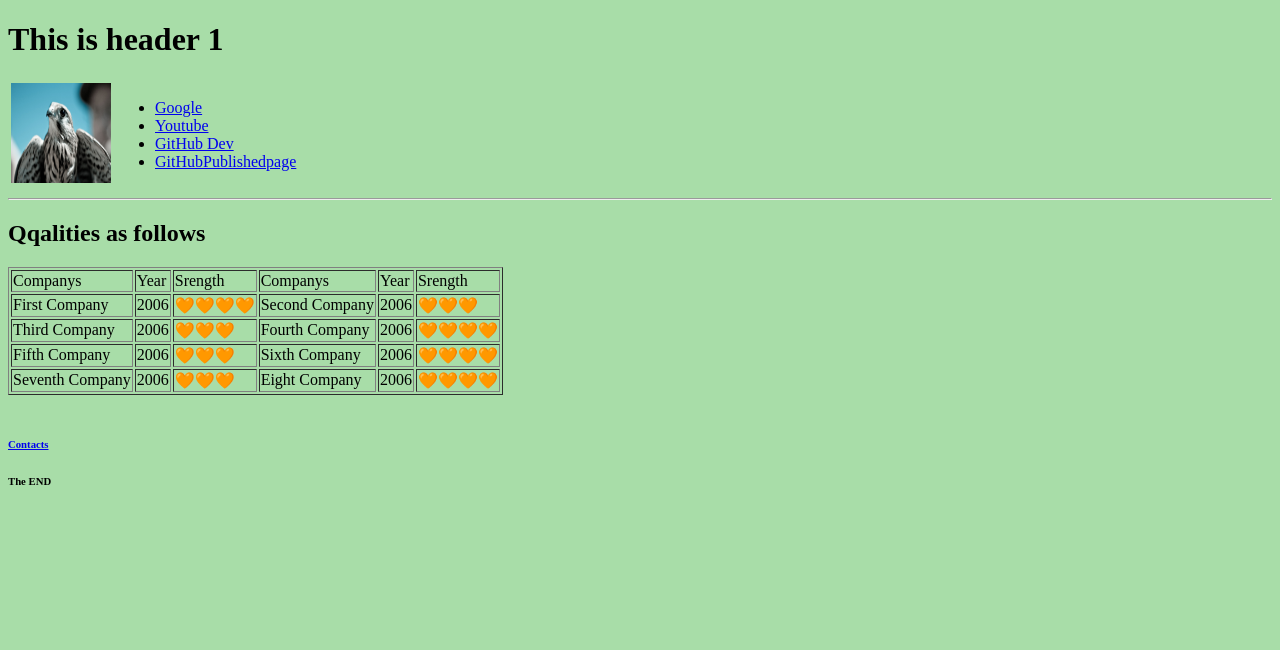
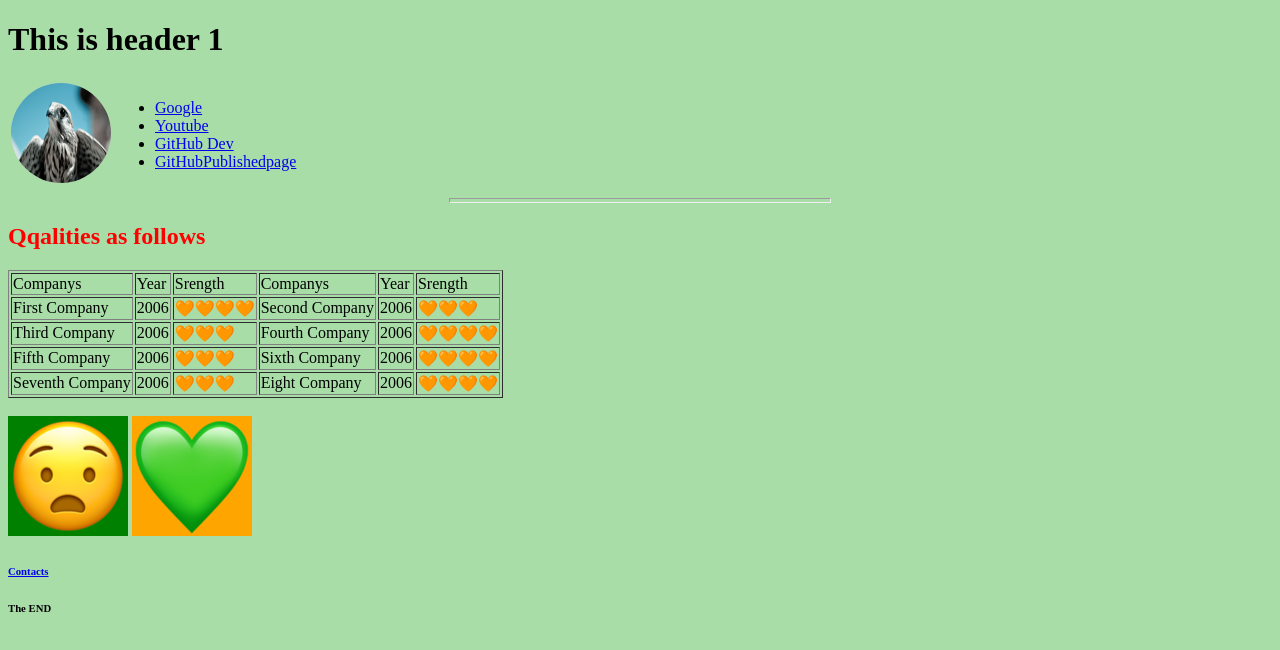
Before and after one commit to subash141984/CV, a plain HTML site: page index.html in a window 1280 px wide. Drawn offline with Linux system fonts and the light colour scheme.

Commit message:
Add files via upload

```diff
--- a/index.html
+++ b/index.html
@@ -9,20 +9,20 @@
 <tr>
 <td>
 <link rel="stylesheet" href="sample.css" >
-<img <img class="fit-picture" src="img01.jpg" alt=profilepic" >
+<img class="fit-picture" src="img01.jpg" alt=profilepic" >
 </td>
 <td>
 <ul>
 <li> <a href="https://www.google.com" target="_blank"> Google </a></li>
 <li> <a href="https://www.youtube.com" target="_blank"> Youtube </a> </li>
 <li> <a href="https://github.com/subash141984/CV" target="_blank"> GitHub Dev </a></li>
-<li> <a href="https://subash141984.github.io/CV/" target="_blank"> GitHubPublishedpage </a></li>
+<li> <a href="https://subash141984.github.io/CV/" target="_blank" > GitHubPublishedpage </a></li>
 </ul>
 </td>
 </tr>
 </table>
 <hr>
-<h2> Qqalities as follows </h2>
+<h2 id="Head">  Qqalities as follows </h2>
 <table cellspacing= "2" border ="1px" >
 <thead>
 <td> Companys </td>
@@ -66,6 +66,8 @@
 </tr>
 </table>
 <br>
+<img hover class="good" src="images\emoji1.jpg" alt=emoji1" >
+<img class="bad" src="images\emoji2.jpg" alt=emoji2" >
 <h6> <a href= "contact.html" >Contacts  </a> <h6>
 <Footer>
 The END
--- a/sample.css
+++ b/sample.css
@@ -1,7 +1,37 @@
+/************* Tags ***********************/
+
+body { background-color:#a8dda8 }
+
+hr {
+width: 30%;
+height: 3px;
+
+}
+
+img:hover{
+
+background-color: Red;
+
+}
+
+/************ Classes ********************/
+
 .fit-picture {
      width: 100px;
   height: 100px;
   background-color: #cccccc;
+  border-radius: 100px;
+}
+.good {
+	background-color: Green;
+	}
+.bad
+{
+	background-color: Orange;
 }
 
-body { background-color:#a8dda8 }
+/****************** IDS ********************/
+
+#Head {
+	color: red;
+}
```
Also changed, not shown: images/emoji1.jpg (added), images/emoji2.jpg (added).
